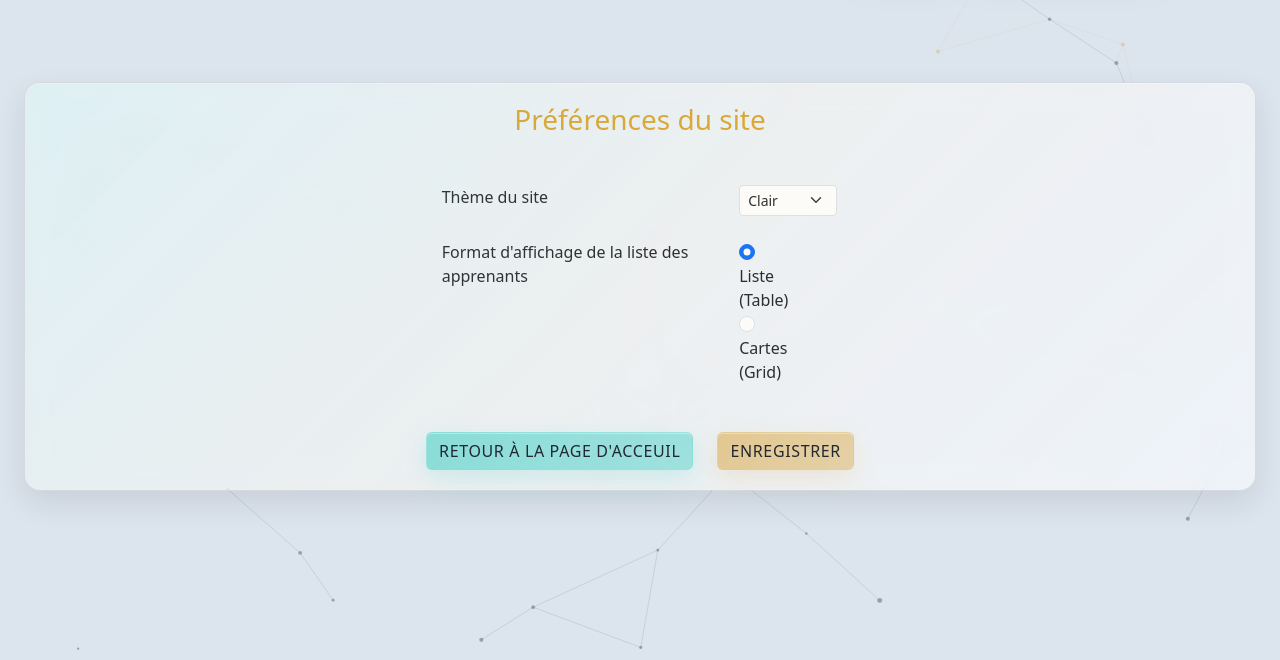
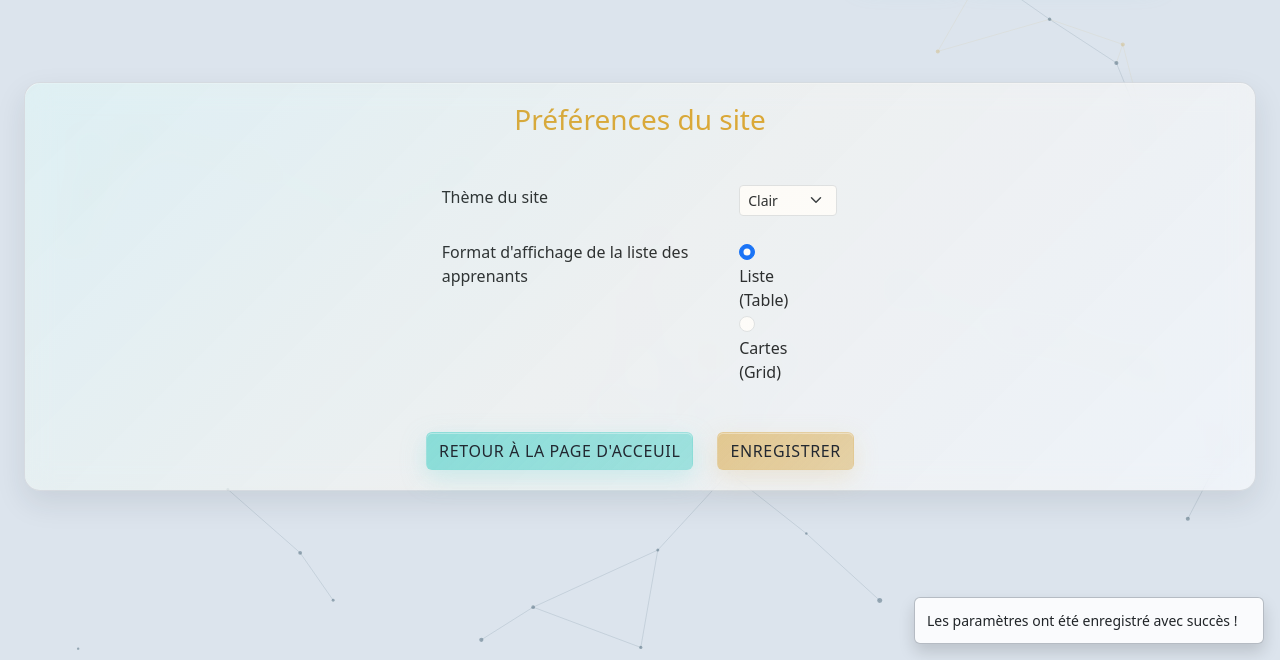
Before and after one commit to JasonGUITTARD/projetWeb, a plain HTML site: page pages/preferences.html in a window 1280 px wide. Both pictures are taken after a click on the button "ENREGISTRER". Shown: the part 140-800 px from the top of the page. Drawn offline with nearby package versions, Linux system fonts and the light colour scheme.

Commit message:
Adding toast notifications when preferences is saved

```diff
--- a/js/scriptPref.js
+++ b/js/scriptPref.js
@@ -6,6 +6,8 @@ let optDark = document.getElementById("optDark")
 let optLight = document.getElementById("optLight")
 let tableRadio = document.getElementById("table")
 let gridRadio = document.getElementById("grid")
+
+const toastLive = document.getElementById('notificationToast')
 
 function init() {
 	let theme = localStorage.getItem("theme")
@@ -35,6 +37,8 @@ function savePref(e) {
 	localStorage.setItem('theme', themeSelect.value)
 	localStorage.setItem("display", display)
 	updateTheme(themeSelect.value)
+
+	bootstrap.Toast.getOrCreateInstance(toastLive).show()
 }
 
 function updateTheme(theme) {
--- a/pages/preferences.html
+++ b/pages/preferences.html
@@ -77,6 +77,13 @@
 
 			</div>
 		</main>
+		<div class="toast-container position-fixed bottom-0 end-0 p-3">
+			<div id="notificationToast" class="toast" role="alert" aria-live="assertive" aria-atomic="true">
+				<div class="toast-body">
+					Les paramètres ont été enregistré avec succès !
+				</div>
+			</div>
+		</div>
 		<script src="https://cdn.jsdelivr.net/npm/bootstrap@5.3.8/dist/js/bootstrap.bundle.min.js" integrity="sha384-FKyoEForCGlyvwx9Hj09JcYn3nv7wiPVlz7YYwJrWVcXK/BmnVDxM+D2scQbITxI" crossorigin="anonymous"></script>
 		<script src="../js/scriptPref.js"></script>
 		<script src="../js/background.js"></script>
```
